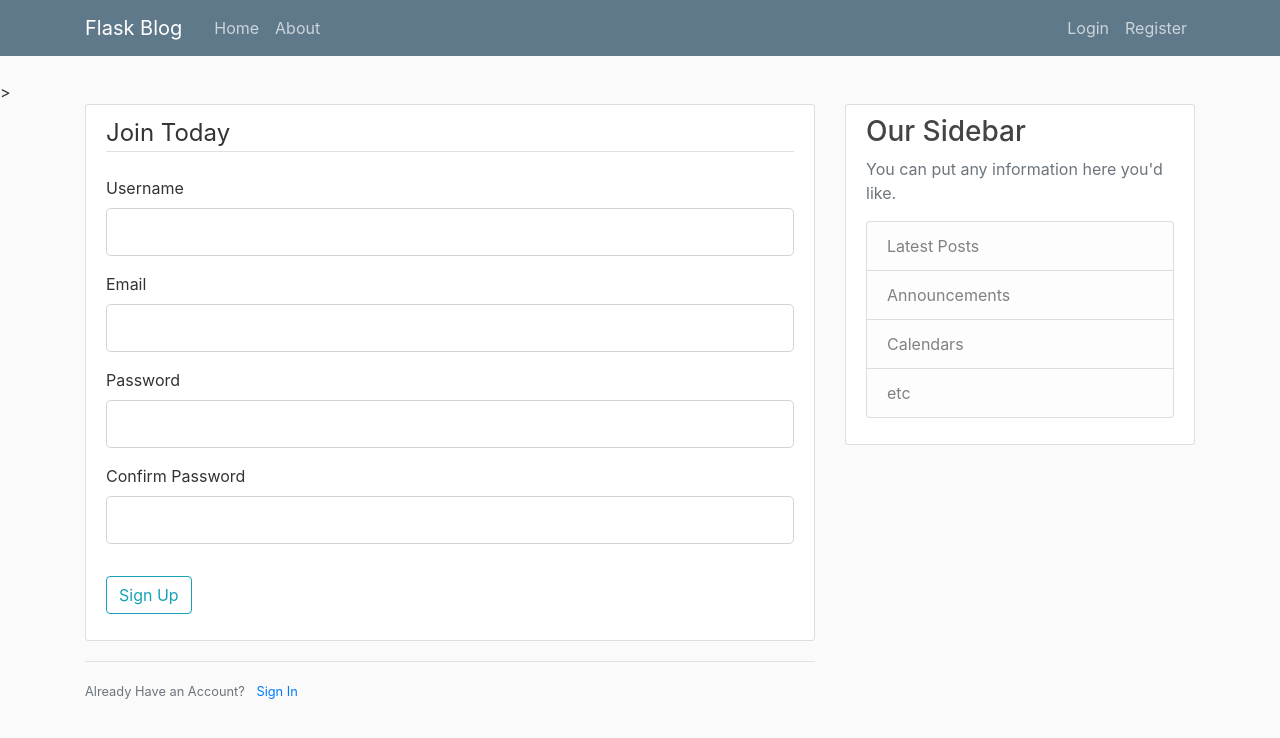
After one commit to itzhari1996/blog, a Flask app: template templates/register.html in a window 1280 px wide. The commit adds this page. Shown: the top 738 px of the page. Run offline with Flask 2, Linux system fonts and the light colour scheme; the template is opened without the code that fills it: values that come from a table or form of the project are taken from there, others are empty; some libraries are stand-ins or nearby versions.

Commit message:
blog ui developed

```diff
--- /dev/null
+++ b/app.py
@@ -0,0 +1,59 @@
+from flask import Flask
+from flask import render_template,url_for,flash,redirect
+from forms import RegistrationForm, LoginForm
+
+app=Flask(__name__)
+app.config['SECRET_KEY']='0cb6037aea1c9e3b6d2f67c0b59c7985'
+
+posts=[
+    {
+        'author':'Hari',
+        'title':'Blog post 1',
+        'content':'First post content',
+        'date_posted':'July 7,2019'
+        },
+    {
+        'author':'Jeevanth',
+        'title':'Blog post 2',
+        'content':'Second post content',
+        'date_posted':'July 7,2019'
+        },
+    {
+        'author':'Manissh',
+        'title':'Blog post 3',
+        'content':'Third post content',
+        'date_posted':'July 7,2019'
+        }
+    ]
+
+@app.route('/')
+@app.route('/home')
+def home():
+    return render_template('index.html',posts=posts,title='Home')
+
+@app.route('/register',methods=['GET','POST'])
+def register():
+    form=RegistrationForm()
+    if form.validate_on_submit():
+        flash(f'Account created for {form.username.data }...!','success')
+        return redirect(url_for('login'))
+    return render_template('register.html',form=form,title='Register')
+
+@app.route('/login',methods=['GET','POST'])
+def login():
+    form=LoginForm()
+    if form.validate_on_submit():
+        if form.email.data=='dheva1999@gmail.com' and form.password.data=='password':
+            flash(f'Log in successful..!','success')
+            return redirect(url_for('home'))
+        else:
+            flash(f'Login Unsuccessful..!','danger')
+
+    return render_template('login.html',form=form,title='Login')
+
+@app.route('/about')
+def about():
+    return render_template('about.html',title='About')
+
+if __name__=='__main__':
+    app.run(debug=True)
--- /dev/null
+++ b/forms.py
@@ -0,0 +1,16 @@
+from flask_wtf import FlaskForm
+from wtforms import StringField,PasswordField,SubmitField,BooleanField
+from wtforms.validators import DataRequired,Length,Email,EqualTo
+
+class RegistrationForm(FlaskForm):
+    username=StringField('Username',validators=[DataRequired(),Length(min=2,max=200)])
+    email=StringField('Email',validators=[DataRequired(),Email()])
+    password=PasswordField('Password',validators=[DataRequired()])
+    confirm_password=PasswordField('Confirm Password',validators=[DataRequired(),EqualTo('password')])
+    submit=SubmitField('Sign Up')
+
+class LoginForm(FlaskForm):
+    email=StringField('Email',validators=[DataRequired(),Email()])
+    password=PasswordField('Password',validators=[DataRequired()])
+    remember=BooleanField('Remember Me')
+    submit=SubmitField('Login')
--- a/static/main.css
+++ b/static/main.css
@@ -1,41 +1,80 @@
-h1 {
-	text-align: center;
+body {
+  background: #fafafa;
+  color: #333333;
+  margin-top: 5rem;
 }
 
-body, html {
-	margin: 0;
-	font-family: sans-serif;
+h1, h2, h3, h4, h5, h6 {
+  color: #444444;
 }
 
-.content {
-	margin: auto;
-	width: 500px;
+.bg-steel {
+  background-color: #5f788a;
 }
 
-td, th {
-	border: 1px solid #aaa;
-	padding: 5px;
+.site-header .navbar-nav .nav-link {
+  color: #cbd5db;
 }
 
-table {
-	border-collapse: collapse;
-	width: 100%;
+.site-header .navbar-nav .nav-link:hover {
+  color: #ffffff;
 }
 
-th {
-	height: 30px;
+.site-header .navbar-nav .nav-link.active {
+  font-weight: 500;
 }
 
-td {
-	text-align: center;
-	padding: 5px;
+.content-section {
+  background: #ffffff;
+  padding: 10px 20px;
+  border: 1px solid #dddddd;
+  border-radius: 3px;
+  margin-bottom: 20px;
 }
 
-.form {
-	margin-top: 20px;
-	text-align: center;
+.article-title {
+  color: #444444;
 }
 
-#content {
-	width: 70%;
+a.article-title:hover {
+  color: #428bca;
+  text-decoration: none;
 }
+
+.article-content {
+  white-space: pre-line;
+}
+
+.article-img {
+  height: 65px;
+  width: 65px;
+  margin-right: 16px;
+}
+
+.article-metadata {
+  padding-bottom: 1px;
+  margin-bottom: 4px;
+  border-bottom: 1px solid #e3e3e3
+}
+
+.article-metadata a:hover {
+  color: #333;
+  text-decoration: none;
+}
+
+.article-svg {
+  width: 25px;
+  height: 25px;
+  vertical-align: middle;
+}
+
+.account-img {
+  height: 125px;
+  width: 125px;
+  margin-right: 20px;
+  margin-bottom: 16px;
+}
+
+.account-heading {
+  font-size: 2.5rem;
+}
--- a/templates/base.html
+++ b/templates/base.html
@@ -1,15 +1,76 @@
 <!DOCTYPE html>
 <html lang="en">
 <head>
-<meta charset="UTF-8">
-<meta name="viewport" content="width=device-width, initial-scale=1.0">
-<meta http-equiv="X-UA-Compatible" content="ie=edge">
-<link rel="stylesheet"
-	href="{{ url_for('static', filename='main.css') }}">
-<link rel="icon" type="image/png"
-	href="{{ url_for('static', filename='logo/todo.png') }}" />
-{% block head %} {% endblock %}
+	<meta charset="utf-8">
+    <meta name="viewport" content="width=device-width, initial-scale=1, shrink-to-fit=no">
+
+    <!-- Bootstrap CSS -->
+    <link rel="stylesheet" href="https://maxcdn.bootstrapcdn.com/bootstrap/4.0.0/css/bootstrap.min.css" integrity="sha384-Gn5384xqQ1aoWXA+058RXPxPg6fy4IWvTNh0E263XmFcJlSAwiGgFAW/dAiS6JXm" crossorigin="anonymous">
+
+	<link rel='stylesheet' type="text/css" href="{{ url_for('static',filename='main.css') }}">
+	<!-- Webpage Title Logo -->>
+	<link rel="icon" type="image/png" href="{{ url_for('static', filename='logo/logo.png') }}" />
+
+	{% block head %} {% endblock %}
 </head>
-<body>{% block body %} {% endblock %}
+
+<body>
+	<header class="site-header">
+	  <nav class="navbar navbar-expand-md navbar-dark bg-steel fixed-top">
+	    <div class="container">
+	      <a class="navbar-brand mr-4" href="/">Flask Blog</a>
+	      <button class="navbar-toggler" type="button" data-toggle="collapse" data-target="#navbarToggle" aria-controls="navbarToggle" aria-expanded="false" aria-label="Toggle navigation">
+	        <span class="navbar-toggler-icon"></span>
+	      </button>
+	      <div class="collapse navbar-collapse" id="navbarToggle">
+	        <div class="navbar-nav mr-auto">
+	          <a class="nav-item nav-link" href="{{ url_for('home') }}">Home</a>
+	          <a class="nav-item nav-link" href="{{ url_for('about') }}">About</a>
+	        </div>
+	        <!-- Navbar Right Side -->
+	        <div class="navbar-nav">
+	          <a class="nav-item nav-link" href="{{ url_for('login') }}">Login</a>
+	          <a class="nav-item nav-link" href="{{ url_for('register') }}">Register</a>
+	        </div>
+	      </div>
+	    </div>
+	  </nav>
+	</header>
+	<main role="main" class="container">
+	  <div class="row">
+	    <div class="col-md-8">
+	    	{% with messages=get_flashed_messages(with_categories=True) %}
+	    		{% if messages %}
+		    		{% for category,message in messages %}
+	    				<div class='alert alert-{{ category }}'>
+	    					{{ message }}
+	    				</div>
+		    		{% endfor %}
+	    		{% endif %}
+	    	{% endwith %}
+	    	{% block body %}{% endblock %}
+	    </div>
+	    <div class="col-md-4">
+	      <div class="content-section">
+	        <h3>Our Sidebar</h3>
+	        <p class='text-muted'>You can put any information here you'd like.
+	          <ul class="list-group">
+	            <li class="list-group-item list-group-item-light">Latest Posts</li>
+	            <li class="list-group-item list-group-item-light">Announcements</li>
+	            <li class="list-group-item list-group-item-light">Calendars</li>
+	            <li class="list-group-item list-group-item-light">etc</li>
+	          </ul>
+	        </p>
+	      </div>
+	    </div>
+	  </div>
+	</main>
+
+	<!-- Optional JavaScript -->
+    <!-- jQuery first, then Popper.js, then Bootstrap JS -->
+    <script src="https://code.jquery.com/jquery-3.2.1.slim.min.js" integrity="sha384-KJ3o2DKtIkvYIK3UENzmM7KCkRr/rE9/Qpg6aAZGJwFDMVNA/GpGFF93hXpG5KkN" crossorigin="anonymous"></script>
+    <script src="https://cdnjs.cloudflare.com/ajax/libs/popper.js/1.12.9/umd/popper.min.js" integrity="sha384-ApNbgh9B+Y1QKtv3Rn7W3mgPxhU9K/ScQsAP7hUibX39j7fakFPskvXusvfa0b4Q" crossorigin="anonymous"></script>
+    <script src="https://maxcdn.bootstrapcdn.com/bootstrap/4.0.0/js/bootstrap.min.js" integrity="sha384-JZR6Spejh4U02d8jOt6vLEHfe/JQGiRRSQQxSfFWpi1MquVdAyjUar5+76PVCmYl" crossorigin="anonymous"></script>
 </body>
+
 </html>
--- /dev/null
+++ b/templates/register.html
@@ -0,0 +1,80 @@
+{% extends 'base.html' %}
+
+{% block head %}
+	{% if title %}
+		<title>Flask Blog - {{ title }}</title>
+	{% else %}
+		<title>Flask Blog</title>
+	{% endif %}
+{% endblock %}
+
+{% block body %}
+	<div class='content-section'>
+		<form method='POST',action=''>
+			{{ form.hidden_tag() }}
+			<fieldset class="form-group">
+			<legend class='border-bottom mb-4'>Join Today</legend>
+				<div class='form-group'>
+					{{form.username.label(class='form-control-label')}}
+					{% if form.username.errors %}
+						{{form.username(class='form-control form-control-lg is-invalid')}}
+						<div class='invalid-feedback'>
+						{% for error in form.username.errors%}
+						{{ error }}
+						{% endfor %}
+						</div>
+					{% else %}
+						{{form.username(class='form-control form-control-lg')}}
+					{% endif %}
+				</div>
+				<div class='form-group'>
+					{{form.email.label(class='form-control-label')}}
+					{% if form.email.errors %}
+						{{form.email(class='form-control form-control-lg is-invalid')}}
+						<div class='invalid-feedback'>
+						{% for error in form.email.errors%}
+						{{ error }}
+						{% endfor %}
+						</div>
+					{% else %}
+						{{form.email(class='form-control form-control-lg')}}
+					{% endif %}
+				</div>
+				<div class='form-group'>
+					{{form.password.label(class='form-control-label')}}
+					{% if form.password.errors %}
+						{{form.password(class='form-control form-control-lg is-invalid')}}
+						<div class='invalid-feedback'>
+						{% for error in form.passowrd.errors%}
+						{{ error }}
+						{% endfor %}
+						</div>
+					{% else %}
+						{{form.password(class='form-control form-control-lg')}}
+					{% endif %}
+				</div>
+				<div class='form-group'>
+					{{form.confirm_password.label(class='form-control-label')}}
+					{% if form.confirm_password.errors %}
+						{{form.confirm_password(class='form-control form-control-lg is-invalid')}}
+						<div class='invalid-feedback'>
+						{% for error in form.confirm_password.errors%}
+						{{ error }}
+						{% endfor %}
+						</div>
+					{% else %}
+						{{form.confirm_password(class='form-control form-control-lg')}}
+					{% endif %}
+				</div>
+			</fieldset>
+			<div class='form-group'>
+				{{form.submit(class='btn btn-outline-info')}}
+			</div>
+		</form>
+	</div>
+	<div class='border-top pt-3'>
+		<small class='text-muted'>
+		Already Have an Account? <a class='ml-2' href="{{url_for('login')}}">Sign In</a>
+		</small>
+	</div>
+{% endblock %}
```
Also changed, not shown: templates/about.html (added, +13 -0 lines), templates/index.html (+16 -27 lines), templates/login.html (added, +57 -0 lines), static/logo/logo.png (added), static/logo/todo.png (deleted), 2 other files.
